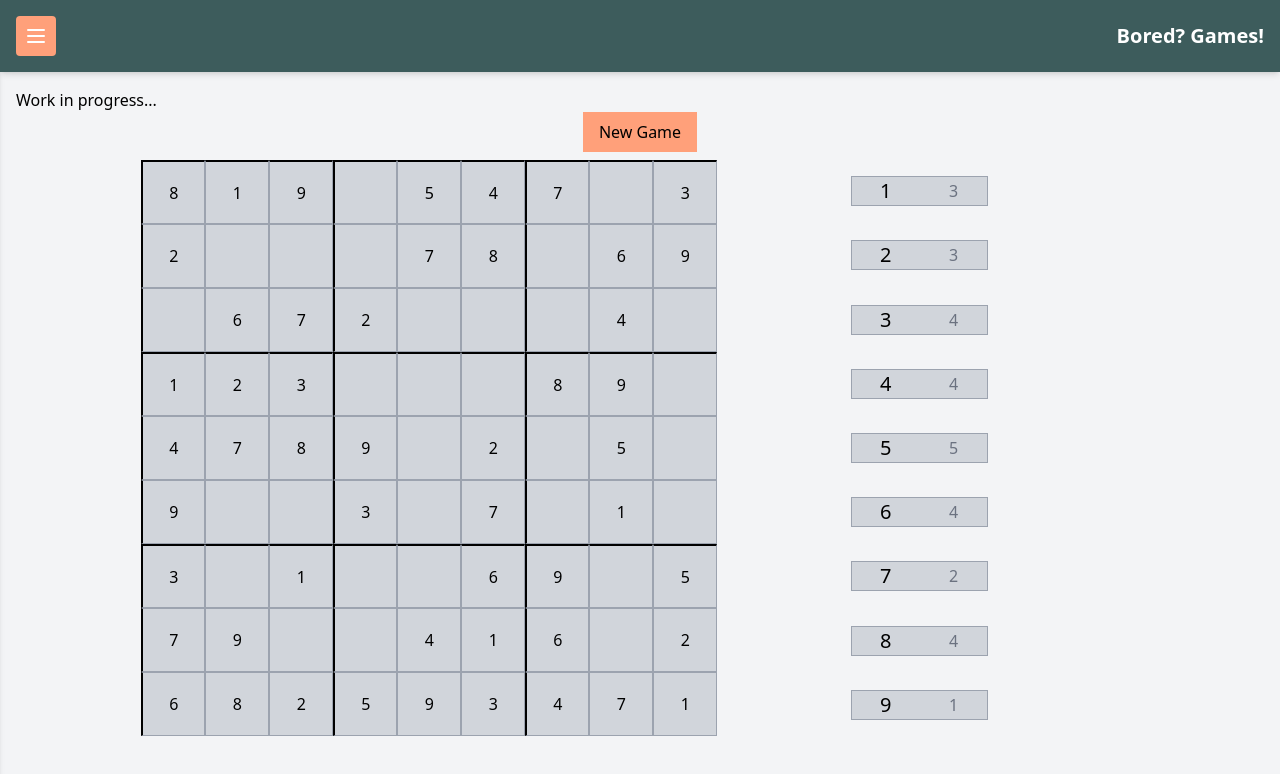
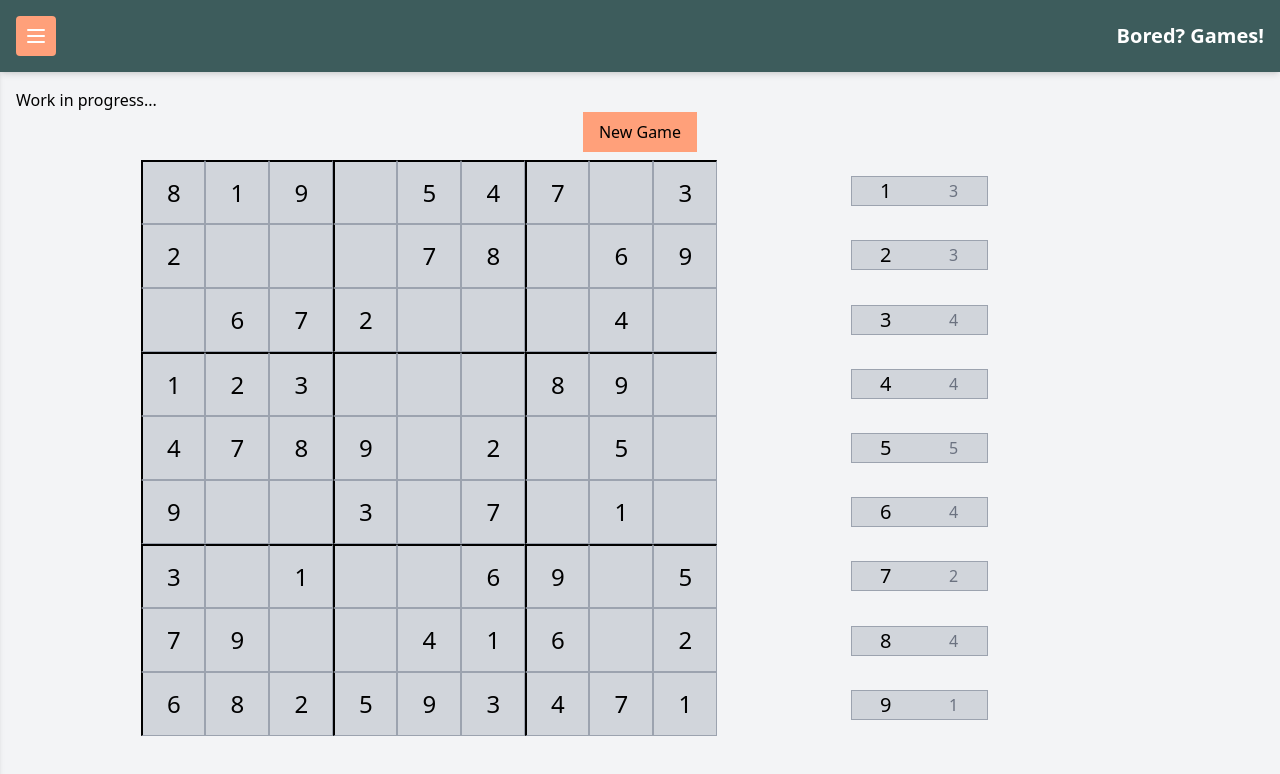
Before and after one commit to ankit-Kumar-4/board-games, a Next.js app: page /sudoku in a window 1280 px wide. Shown: the top 774 px of the page. Built offline with nearby package versions, Linux system fonts and the light colour scheme.

Commit message:
added permanent cells in sudoku

```diff
--- a/src/pages/sudoku.tsx
+++ b/src/pages/sudoku.tsx
@@ -14,11 +14,12 @@ import {
 
 
 const Board = (
-    { matrix, selectedCell, handleSudokuCellClick }:
+    { matrix, selectedCell, handleSudokuCellClick, originalMatrix }:
         {
             matrix: number[]
             selectedCell: { row: number, col: number, box: number };
-            handleSudokuCellClick: (row: number, column: number) => void
+            handleSudokuCellClick: (row: number, column: number) => void;
+            originalMatrix: number[]
         }) => {
 
     const invalidCells = checkInvalidMove(matrix);
@@ -37,7 +38,8 @@ const Board = (
                             ${i === selectedCell.row || j === selectedCell.col || checkInBox(boxes3x3[selectedCell.box], i * 9 + j) ? 'bg-blue-100 ' :
                                 (getSelectedCells.includes(i * 9 + j) ? 'bg-blue-100' : 'bg-gray-300')
                             }
-                            ${invalidCells.includes(i * 9 + j) ? 'text-red-700 text-2xl' : ''}
+                            ${invalidCells.includes(i * 9 + j) ? 'text-red-700' : originalMatrix[i * 9 + j] ? 'text-2xl' : 'text-green-800'}
+                            ${originalMatrix[i * 9 + j] ? 'text-2xl' : ''}
                             `}
 
                         onClick={() => handleSudokuCellClick(i, j)}
@@ -63,10 +65,12 @@ const Game: React.FC = () => {
     const [matrix, setMatrix] = useState(Array(91).fill(0));
     const [pointer, setPointer] = useState(-1);
     const [remainingPointers, setRemainingPointers] = useState(Array(9).fill(9));
+    const [originalMatrix, setOriginalMatrix] = useState(Array(81).fill(0));
 
     function restartGame() {
         const matrix = getNewSudokuBoard();
         setMatrix(matrix);
+        setOriginalMatrix(matrix);
         setSelectedCell({ row: -1, col: -1, box: -1 });
         setPointer(-1);
         setRemainingPointers(getRemainingPointers(matrix));
@@ -74,6 +78,8 @@ const Game: React.FC = () => {
 
     function handlePointerClick(value: number) {
         if (remainingPointers[value - 1] === 0) return;
+        if (originalMatrix[selectedCell.row * 9 + selectedCell.col]) return;
+
         const newMatrix = matrix.slice();
         newMatrix[selectedCell.row * 9 + selectedCell.col] = value;
         setMatrix(newMatrix);
@@ -89,6 +95,7 @@ const Game: React.FC = () => {
     useEffect(() => {
         const matrix = getNewSudokuBoard();
         setMatrix(matrix);
+        setOriginalMatrix(matrix);
         setRemainingPointers(getRemainingPointers(matrix));
     }, []);
 
@@ -103,7 +110,7 @@ const Game: React.FC = () => {
 
             <div className="flex flex-col md:flex-row gap-2">
                 <div className="flex w-full justify-center">
-                    <Board matrix={matrix} selectedCell={selectedCell} handleSudokuCellClick={handleSudokuCellClick} />
+                    <Board matrix={matrix} selectedCell={selectedCell} handleSudokuCellClick={handleSudokuCellClick} originalMatrix={originalMatrix} />
                 </div>
                 <div className="flex flex-row md:w-1/2 md:flex-col justify-around gap-0.5">
                     {Array.from({ length: 9 }, (_, index) => (
```
